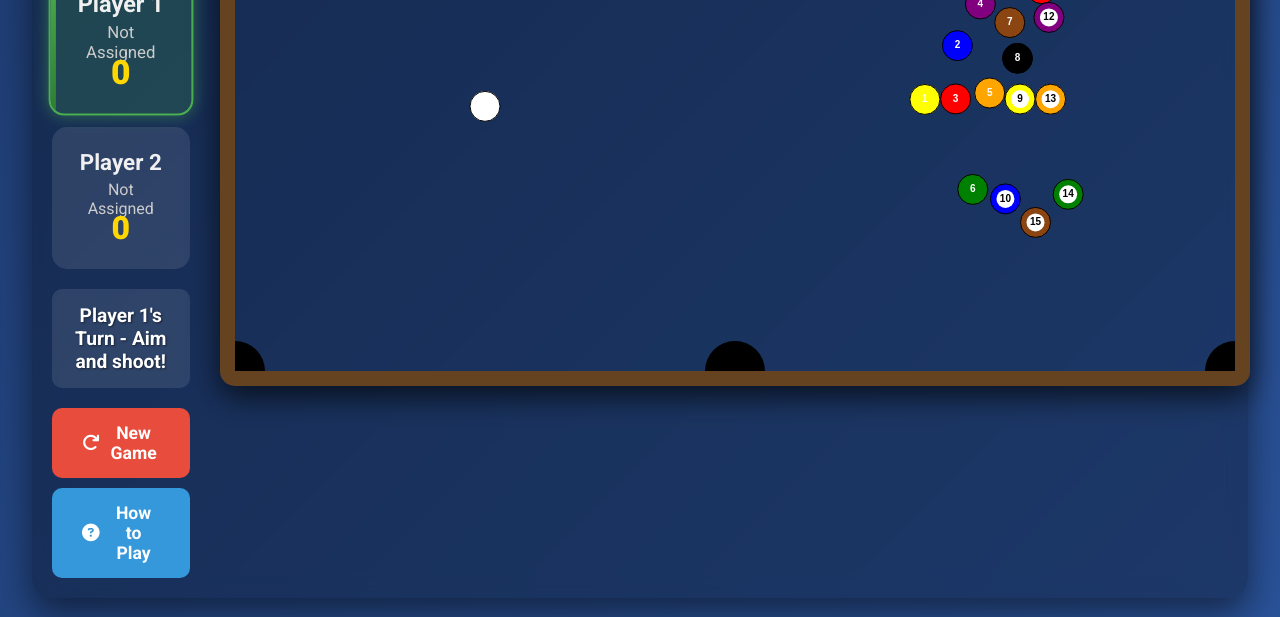
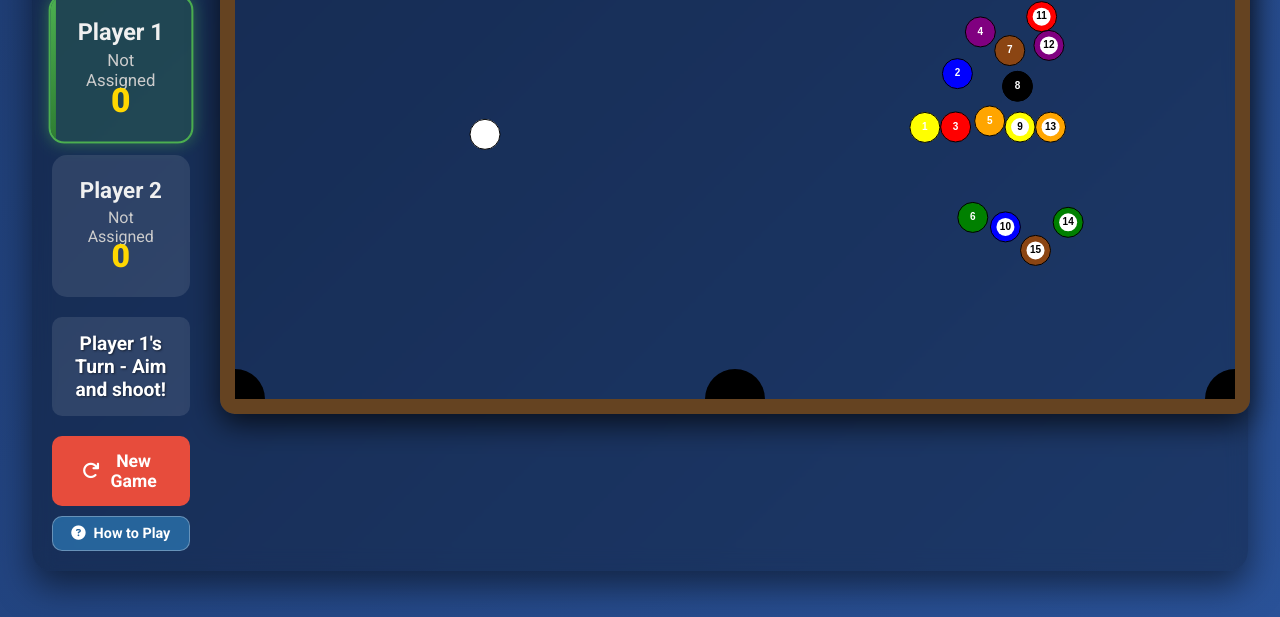
Before and after one commit to rofaida57/Rofialdo, a plain HTML site: page index.html in a window 1280 px wide. Shown: the part 183-800 px from the top of the page. Drawn offline with nearby package versions, Linux system fonts and the light colour scheme; no server answers.

Commit message:
Update button styles for instructions button

```diff
--- a/style.css
+++ b/style.css
@@ -154,13 +154,16 @@ body {
 }
 
 .instructions-btn {
-    background-color: #3498db;
+    background-color: rgba(52, 152, 219, 0.5);
     color: white;
+    font-size: 0.9em;
+    padding: 8px 15px;
+    border: 1px solid rgba(255, 255, 255, 0.3);
 }
 
 .instructions-btn:hover {
-    background-color: #2980b9;
-    transform: translateY(-2px);
+    background-color: rgba(52, 152, 219, 0.7);
+    transform: translateY(-1px);
 }
 
 .canvas-container {
```
